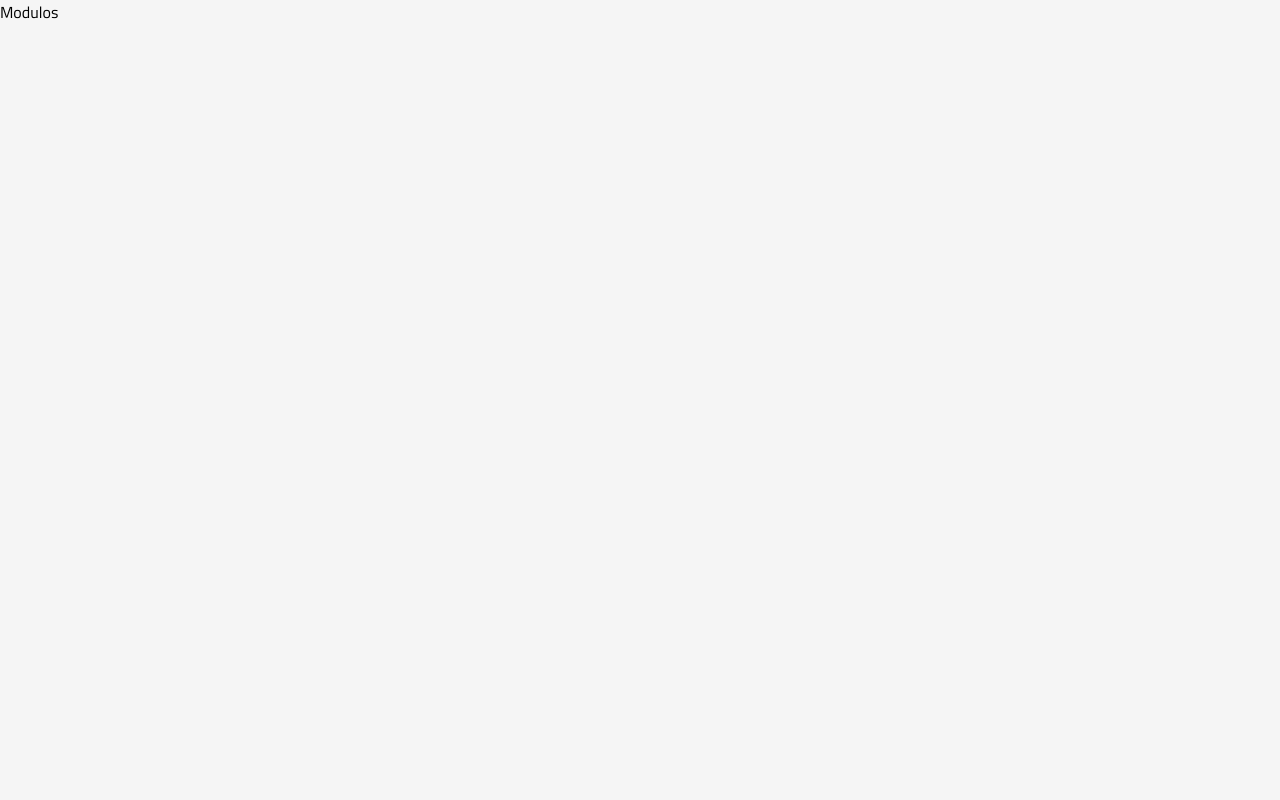
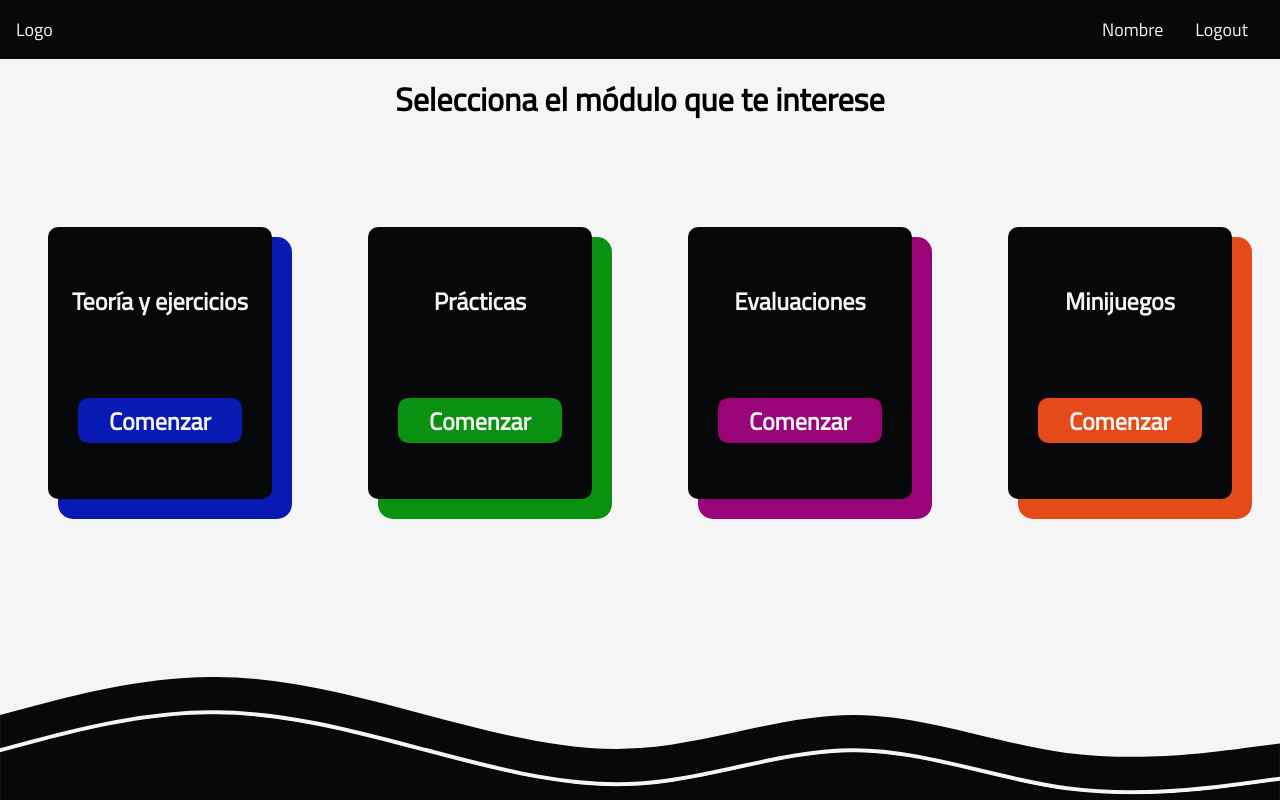
Before and after one commit to FernandoMtz54744/musicademy, a React (Create React App) app: page /Modulos in a window 1280 px wide. Built offline with nearby package versions, Linux system fonts and the light colour scheme.

Commit message:
Main Modulos css

```diff
--- /dev/null
+++ b/src/pages/Header.jsx
@@ -0,0 +1,14 @@
+import React from 'react'
+import { Link } from 'react-router-dom'
+
+export default function Header({headerColor}) {
+  return (
+    <header className={`header ${headerColor}`}>
+        <p>Logo</p>
+        <div className='header-links'>
+          <Link to="/Perfil">Nombre</Link>
+          <Link to="/">Logout</Link>
+        </div>
+      </header>
+  )
+}
--- a/src/pages/Index.jsx
+++ b/src/pages/Index.jsx
@@ -20,7 +20,7 @@ export default function Index() {
         <div className='texto-index-container'>
           <h1>Aprende como más te acomode</h1>
           <p>Estudia teoría musical de forma didáctica desde la web</p>
-          <Link to="/Login">Iniciar ahora</Link>
+          <Link to="/Modulos">Iniciar ahora</Link>
         </div>
         <img src={pentagramaIndex} alt="Pentagrama"/>
       </main>
--- a/src/pages/Modulos.jsx
+++ b/src/pages/Modulos.jsx
@@ -1,7 +1,39 @@
 import React from 'react'
+import { Link } from 'react-router-dom'
+import "../styles/modulos.css"
+import Header from './Header'
 
 export default function Modulos() {
   return (
-    <div>Modulos</div>
+    <div className='modulos'>
+      <Header headerColor={"header-black"}/>
+       <h1>Selecciona el módulo que te interese</h1>
+      <main className='main-modulos'>
+        <div className='modulo-card teoria-card'>
+          <p>Teoría y ejercicios</p>
+          <Link className='modulo-card-button teoria-button'>Comenzar</Link>
+        </div>
+        <div className='modulo-card practicas-card'>
+          <p>Prácticas</p>
+          <Link className='modulo-card-button practicas-button'>Comenzar</Link>
+        </div>
+        <div className='modulo-card evaluaciones-card'>
+          <p>Evaluaciones</p>
+          <Link className='modulo-card-button evaluaciones-button'>Comenzar</Link>
+        </div>
+        <div className='modulo-card minijuegos-card'>
+          <p>Minijuegos</p>
+          <Link className='modulo-card-button minijuegos-button'>Comenzar</Link>
+        </div>
+      </main>
+
+      <footer className='footer-waves'>
+        <svg xmlns="http://www.w3.org/2000/svg" viewBox="0 181.3 1440 138.7">
+          <path className="waves-black" fill-opacity="1" d="M0,224L40,213.3C80,203,160,181,240,181.3C320,181,400,203,480,224C560,245,640,267,720,261.3C800,256,880,224,960,224C1040,224,1120,256,1200,266.7C1280,277,1360,267,1400,261.3L1440,256L1440,320L1400,320C1360,320,1280,320,1200,320C1120,320,1040,320,960,320C880,320,800,320,720,320C640,320,560,320,480,320C400,320,320,320,240,320C160,320,80,320,40,320L0,320Z"/>
+          <path className='waves-stroke waves-stroke-white' fill-opacity="1" d="M0,224L40,213.3C80,203,160,181,240,181.3C320,181,400,203,480,224C560,245,640,267,720,261.3C800,256,880,224,960,224C1040,224,1120,256,1200,266.7C1280,277,1360,267,1400,261.3L1440,256L1440,320L1400,320C1360,320,1280,320,1200,320C1120,320,1040,320,960,320C880,320,800,320,720,320C640,320,560,320,480,320C400,320,320,320,240,320C160,320,80,320,40,320L0,320Z"/>
+          <path className='waves-cover waves-black' fill-opacity="1" d="M0,224L40,213.3C80,203,160,181,240,181.3C320,181,400,203,480,224C560,245,640,267,720,261.3C800,256,880,224,960,224C1040,224,1120,256,1200,266.7C1280,277,1360,267,1400,261.3L1440,256L1440,320L1400,320C1360,320,1280,320,1200,320C1120,320,1040,320,960,320C880,320,800,320,720,320C640,320,560,320,480,320C400,320,320,320,240,320C160,320,80,320,40,320L0,320Z"/>
+        </svg>
+      </footer>
+    </div>
   )
 }
--- a/src/styles/main.css
+++ b/src/styles/main.css
@@ -7,6 +7,11 @@
     --form-color-auth: white;
     --form-container-login: #42006A;
     --form-container-register: #42006A;
+
+    --teoria-color: #091AB4;
+    --practicas-color: #0B9111;
+    --evaluaciones-color: #990478;
+    --minijuegos-color: #E64A19;
 }
 
 *{
--- /dev/null
+++ b/src/styles/modulos.css
@@ -0,0 +1,70 @@
+.main-modulos{
+    display: flex;
+    flex-direction: row;
+    justify-content: space-around;
+    align-items: center;
+    height: 60vh;
+}
+
+.modulos > h1{
+    text-align: center;
+    padding-top: 1rem;
+}
+
+.modulo-card{
+    background-color: var(--black);
+    color: whitesmoke;
+    display: flex;
+    flex-direction: column;
+    justify-content: space-around;
+    align-items: center;
+    border-radius: 10px;
+    padding: 1rem;
+    font-size: x-large;
+    font-weight: bold;
+    height: 30vh;
+    width: 15vw;
+}
+
+.modulo-card-button{
+    padding: 0.3rem;
+    border-radius: 10px;
+    width: 80%;
+    text-align: center;
+    text-decoration: none;
+    color: whitesmoke;
+}
+
+/* Colores de cards de cada modulo */
+.teoria-card{
+    box-shadow: 15px 15px 0px 5px var(--teoria-color);
+}
+
+.practicas-card{
+    box-shadow: 15px 15px 0px 5px var(--practicas-color);
+}
+
+.evaluaciones-card{
+    box-shadow: 15px 15px 0px 5px var(--evaluaciones-color);
+}
+
+.minijuegos-card{
+    box-shadow: 15px 15px 0px 5px var(--minijuegos-color);
+}
+
+/* Colores de cada boton de cada card */
+.teoria-button{
+    background-color: var(--teoria-color);
+}
+
+.practicas-button{
+    background-color: var(--practicas-color);
+}
+
+.evaluaciones-button{
+    background-color: var(--evaluaciones-color);
+}
+
+.minijuegos-button{
+    background-color: var(--minijuegos-color);
+}
```
